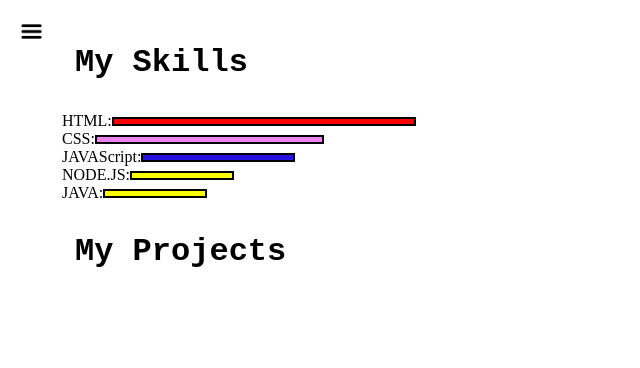
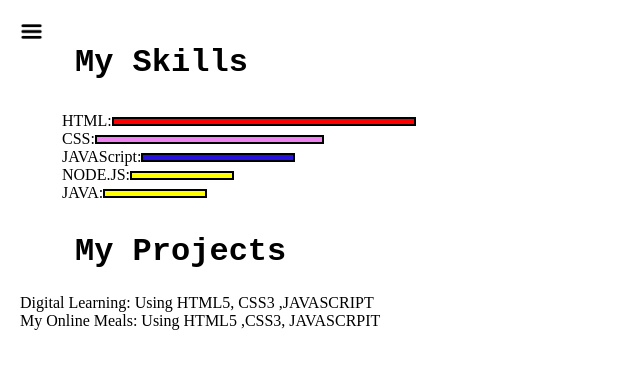
Before and after one commit to Tanishyy/myportfolio.github.io, a plain HTML site: page skills.html in a window 1280 px wide. Shown: the whole page, without its empty margins (0-640 px from the left). Drawn offline with Linux system fonts and the light colour scheme; a web font is replaced by a local one.

Commit message:
Update skills.html

```diff
--- a/skills.html
+++ b/skills.html
@@ -37,6 +37,10 @@
 
             <h1>My Projects</h1>
             <!-- <p>These are vMy Prijects</p> -->
+           <div class= "projectcontainer">
+             <div class= "skillitem">Digital Learning: Using HTML5, CSS3 ,JAVASCRIPT </div>
+             <div class= "skillitem">My Online Meals: Using HTML5 ,CSS3, JAVASCRPIT </div>
+          </div>
     </div>
   </body>
 
```
